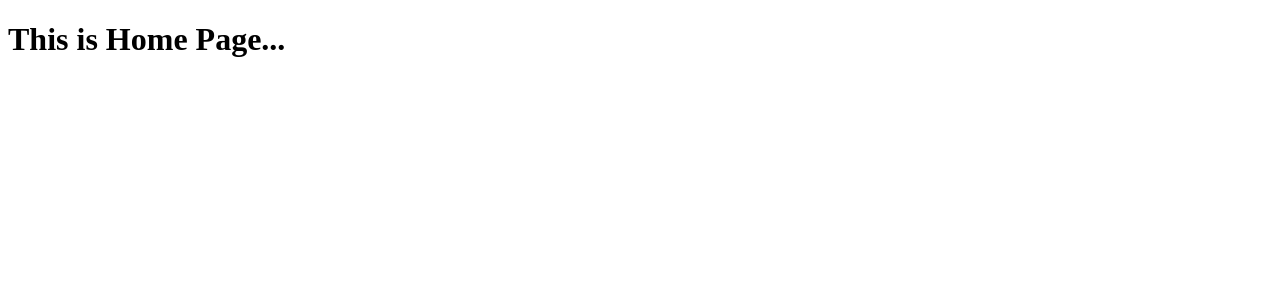
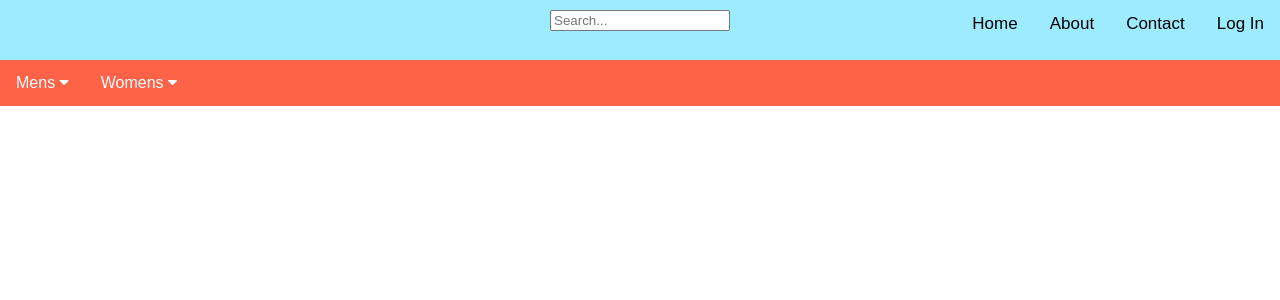
Before and after one commit to dt-bitcoding/Clothing-Store, a Django app: page / in a window 1280 px wide. Shown: the top 300 px of the page. Run offline with Django 5.2, Linux system fonts and the light colour scheme.

Commit message:
add files

```diff
--- a/NovaBazaar/templates/NovaBazaar/home.html
+++ b/NovaBazaar/templates/NovaBazaar/home.html
@@ -1,11 +1,161 @@
-<!DOCTYPE html>
-<html lang="en">
+<html>
 <head>
-    <meta charset="UTF-8">
-    <meta name="viewport" content="width=device-width, initial-scale=1.0">
-    <title>Document</title>
+<meta name="viewport" content="width=device-width, initial-scale=1">
+<meta name="viewport" content="width=device-width, initial-scale=1">
+<link rel="stylesheet" href="https://cdnjs.cloudflare.com/ajax/libs/font-awesome/4.7.0/css/font-awesome.min.css">
+<style>
+
+/* menubar */
+body {
+  margin: 0;
+  font-family: Arial, Helvetica, sans-serif;
+}
+
+.topnav {
+  overflow: hidden;
+  background-color: #9debff;
+}
+
+.topnav a {
+  float: right;
+  color: #000000;
+  text-align: center;
+  padding: 14px 16px;
+  text-decoration: none;
+  font-size: 17px;
+}
+
+.topnav a:hover {
+  background-color: #000000;
+  color: rgb(255, 136, 0);
+}
+
+.topnav a.active {
+  background-color: #002719;
+  color: rgb(236, 161, 161);
+}
+
+/* Search bar */
+
+.box {
+  margin: 10px auto;
+  width: 100%;
+  max-width: 200px;
+  height: 40px;
+  text-align: center;
+}
+
+.box .container-1 input{
+   width: 90%;
+}
+
+/* Sub Menu & Categories */
+body {
+  font-family: Arial, Helvetica, sans-serif;
+  margin: 0;
+}
+
+.navbar {
+  overflow: hidden;
+  background-color: #ff6347;
+}
+
+.navbar a {
+  float: left;
+  font-size: 16px;
+  color: white;
+  text-align: center;
+  padding: 14px 16px;
+  text-decoration: none;
+}
+
+.subnav {
+  float: left;
+  overflow: hidden;
+}
+
+.subnav .subnavbtn {
+  font-size: 16px;
+  border: none;
+  outline: none;
+  color: rgb(255, 255, 255);
+  padding: 14px 16px;
+  background-color: inherit;
+  font-family: inherit;
+  margin: 0;
+}
+
+.navbar a:hover, .subnav:hover .subnavbtn {
+  background-color: rgb(0, 0, 0);
+}
+
+.subnav-content {
+  display: none;
+  position: absolute;
+  left: 0;
+  background-color: rgb(255, 255, 255);
+  width: 100%;
+  z-index: 1;
+}
+
+.subnav-content a {
+  float: left;
+  color: rgb(0, 0, 0);
+  text-decoration: none;
+}
+
+.subnav-content a:hover {
+  background-color: #eee;
+  color: rgb(0, 0, 0);
+}
+
+.subnav:hover .subnav-content {
+  display: block;
+}
+
+</style>
 </head>
 <body>
-    <h1>This is Home Page...</h1>
+
+    <div class="topnav">
+        <a href="{% url 'login' %}">Log In</a>
+        <a href="{% url 'contact' %}">Contact</a>
+        <a href="{% url 'about' %}">About</a>
+        <a href="{% url 'home' %}">Home</a>
+        <!-- <input type="text" placeholder="Search For Product"> -->
+
+        <div class="box">
+            <div class="container-1">
+              <input type="search" id="search" placeholder="Search...">
+            </div>
+        </div>
+
+    </div>
+
+    <div class="navbar">
+
+        <div class="subnav">
+          <button class="subnavbtn">Mens <i class="fa fa-caret-down"></i></button>
+          <div class="subnav-content">
+            <a href="#bring">T-shirt</a>
+            <a href="#deliver">Shirts</a>
+            <a href="#deliver">Jeans</a>
+
+          </div>
+        </div>
+        <div class="subnav">
+          <button class="subnavbtn">Womens <i class="fa fa-caret-down"></i></button>
+          <div class="subnav-content">
+            <a href="#link1">T-shirt</a>
+            <a href="#link2">Shirts</a>
+
+          </div>
+        </div>
+      </div>
+
+      <div style="padding:0 16px">
+
+      </div>
+
 </body>
 </html>
--- a/NovaBazaar/urls.py
+++ b/NovaBazaar/urls.py
@@ -8,8 +8,11 @@ urlpatterns = [
     # path('', views.user, name='index'),
     # path('home/', views.home, name='home'),
 
+    path('', views.home, name='home'),
     path('signup/', views.signup, name='signup'),
-    path('', views.home, name='home'),
+    path('contact/', views.contact, name='contact'),
+    path('about/', views.about, name='about'),
+
 
 
     path('success/', success_view, name='success'),
--- a/NovaBazaar/views.py
+++ b/NovaBazaar/views.py
@@ -13,6 +13,12 @@ from django.core.mail import EmailMultiAlternatives
 
 def home(request):
     return render(request, 'NovaBazaar/home.html')
+
+def contact(request):
+    return render(request, 'NovaBazaar/contact.html')
+
+def about(request):
+    return render(request, 'NovaBazaar/about.html')
 
 def signup(request):
     if request.method == 'POST':
```
Also changed, not shown: NovaBazaar/templates/NovaBazaar/about.html (added, +187 -0 lines), NovaBazaar/templates/NovaBazaar/contact.html (added, +159 -0 lines), NovaBazaar/templates/NovaBazaar/login.html (+62 -3 lines), NovaBazaar/static/NovaBazaar/css/style.css (added), NovaBazaar/static/NovaBazaar/images/Untitled.jpeg (added), NovaBazaar/static/NovaBazaar/images/images.jpeg (added).
